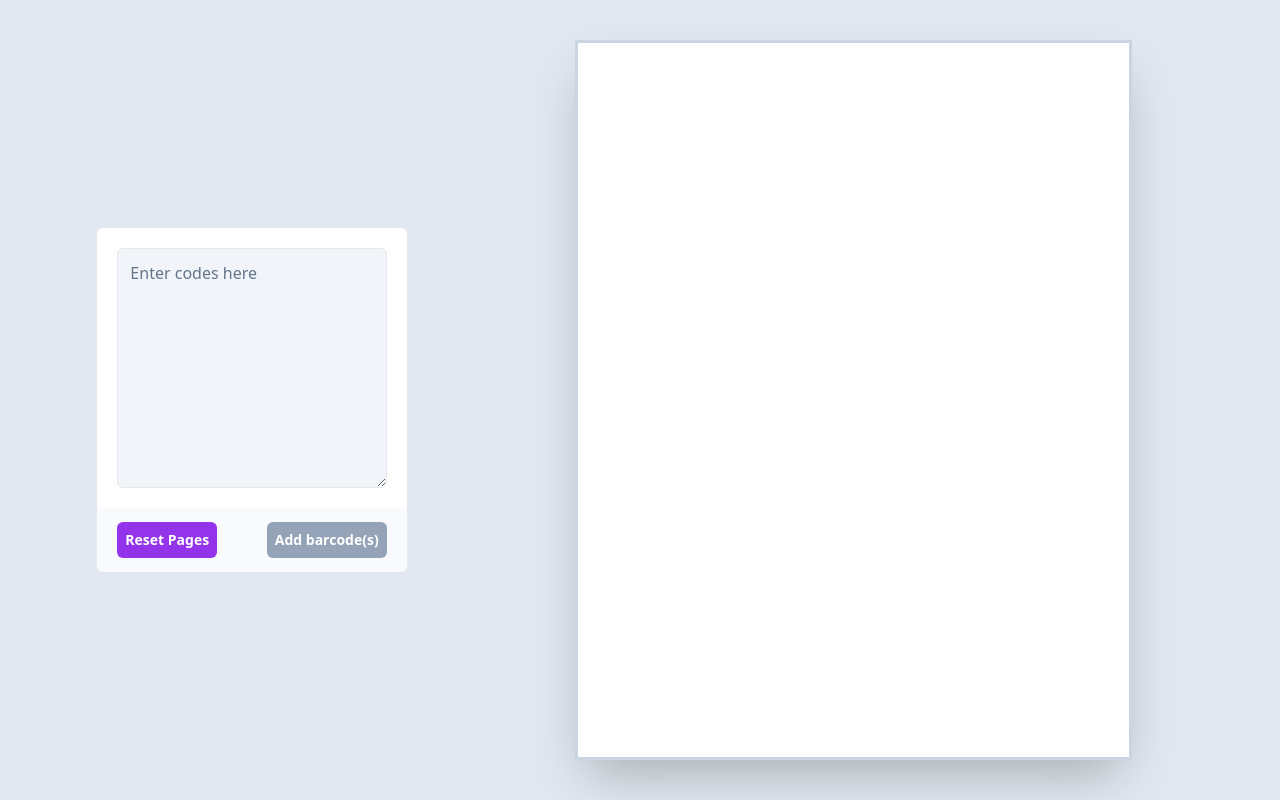
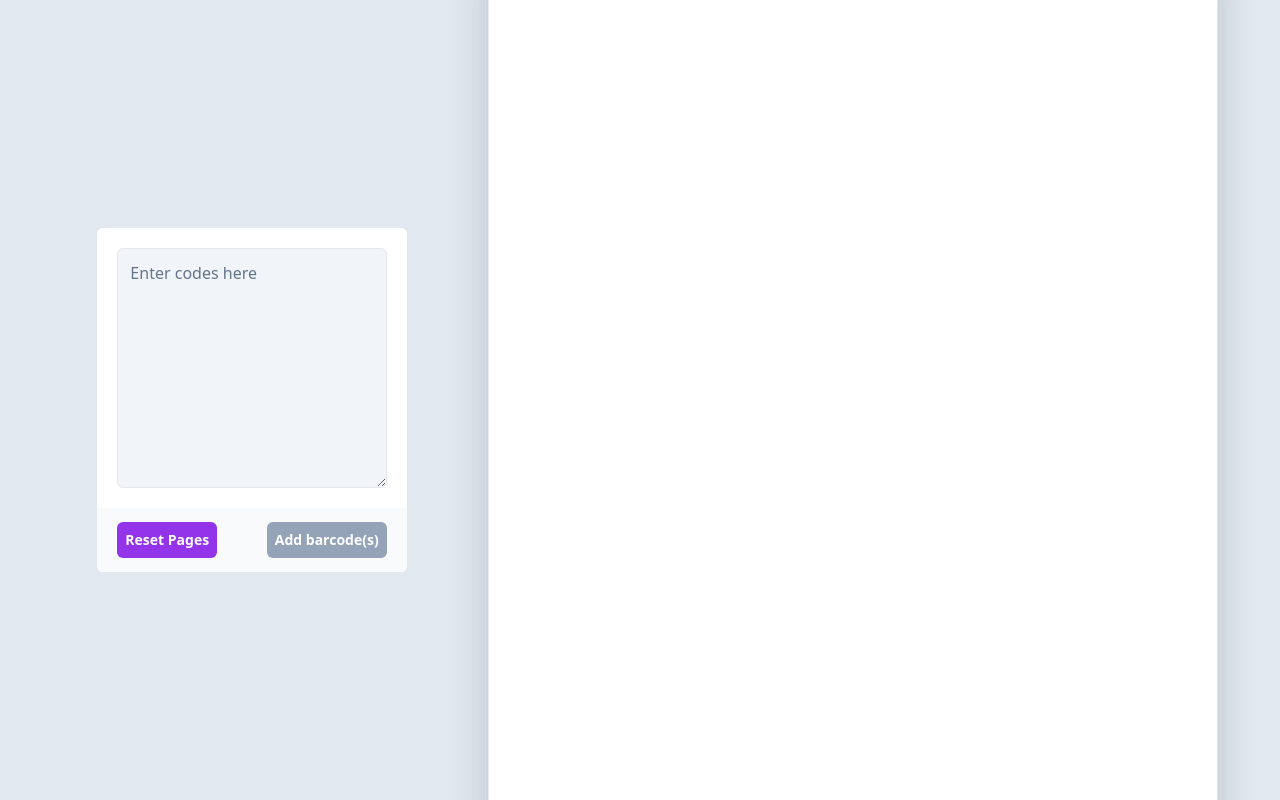
Before and after one commit to olivier-deschenes/barcode, a React (Vite) app: page / in a window 1280 px wide. Built offline with nearby package versions, Linux system fonts and the light colour scheme.

Commit message:
Handling of error

```diff
--- a/src/component/Barcode.tsx
+++ b/src/component/Barcode.tsx
@@ -16,18 +16,24 @@ export function Barcode({
   options,
 }: Props): React.ReactElement {
   useEffect(() => {
-    JsBarcode(`#${id}`, code.code, {
-      background: "transparent",
-      displayValue: false,
-      ...options,
-    });
-  }, [code, id, options]);
+    try {
+      JsBarcode(`#${id}`, code.code, {
+        background: "transparent",
+        displayValue: false,
+        ...options,
+      });
+    } catch (e) {
+      console.error(e);
+      selftRemove?.();
+      alert(`Error: ${typeof e === "string" ? e : "unknown"}`);
+    }
+  }, [code, id, options, selftRemove]);
 
   if (!code) return <></>;
 
   return (
-    <div className={"barcode group"} title={code.id} data-code={code.code}>
-      <div className={"flex flex-col items-center"}>
+    <div className={`barcode-container`} title={code.id} data-code={code.code}>
+      <div className={"barcode flex flex-col items-center justify-center"}>
         <div className={"flex"}>
           <svg
             id={id}
--- a/src/styles/app.css
+++ b/src/styles/app.css
@@ -23,10 +23,13 @@
 }
 
 .barcodes-page {
-  height: 90%;
+  width: 8.5in;
   aspect-ratio: 8.5 / 11;
-  @apply flex flex-wrap m-5 break-inside-avoid print:m-0 pt-10
-  print:w-screen shadow-2xl print:h-screen print:border-none bg-white dark:bg-slate-800 border-white dark:border-slate-900 border-[3px] dark:border-[3px] transition-all;
+  @apply flex flex-wrap break-inside-avoid print:m-0 pt-10
+  print:w-screen shadow-2xl print:h-screen
+  print:border-none bg-white dark:bg-slate-800
+  border-white dark:border-slate-900 border-[3px]
+  dark:border-[3px] transition-all scale-[0.90];
 }
 
 .barcodes-page.--empty {
@@ -41,11 +44,12 @@
   @apply hover:cursor-pointer;
 }
 
-.barcode {
-  @apply flex flex-1 justify-center basis-1/2 break-after-all h-[10rem] relative;
+.barcode-container {
+  @apply flex flex-1 justify-center basis-1/2
+  break-after-all h-[10rem] relative;
 }
 
-.barcode svg:hover {
+.barcode-container svg:hover {
   @apply cursor-pointer;
 }
 
```
